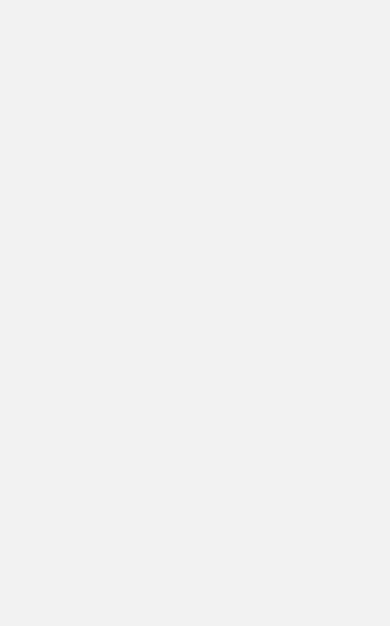
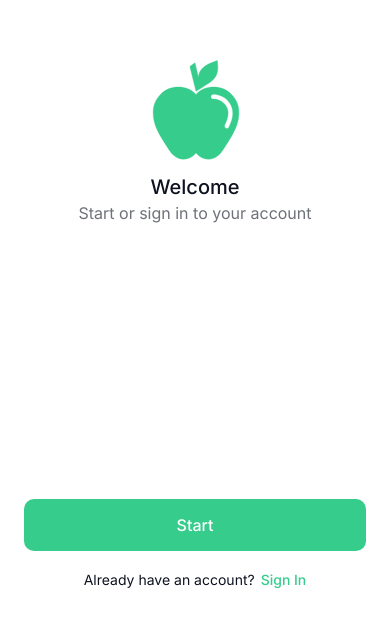
Before and after one commit to BerkeEfeKendirli/ChungusDiet, a React Native app: screen /Welcome in a window 390 px wide. Shown: the part 216-842 px from the top of the page. Built offline with nearby package versions, Linux system fonts and the light colour scheme.

Commit message:
welcome screen added - button managements

```diff
--- a/App.js
+++ b/App.js
@@ -1,8 +1,8 @@
 import { createBottomTabNavigator } from "@react-navigation/bottom-tabs";
 import { createNativeStackNavigator } from "@react-navigation/native-stack";
-import RecipesScreen from "./screens/RecipesScreen";
-import DiaryScreen from "./screens/DiaryScreen";
-import ReportsScreen from "./screens/ReportsScreen";
+import RecipesScreen from "./screens/Home/RecipesScreen";
+import DiaryScreen from "./screens/Home/DiaryScreen";
+import ReportsScreen from "./screens/Home/ReportsScreen";
 import { useFonts } from "expo-font";
 import { NavigationContainer } from "@react-navigation/native";
 import OnboardingSlideScreen from "./screens/Onboarding/OnboardingSlideScreen";
--- /dev/null
+++ b/components/buttons/Button.js
@@ -0,0 +1,32 @@
+import { Pressable, StyleSheet, Text } from "react-native";
+import { StyleColors } from "../../constants/colors";
+
+function Button({ onPress, text }) {
+  return (
+    <Pressable
+      onPress={onPress}
+      style={({ pressed }) => [styles.button, pressed && styles.pressed]}
+    >
+      <Text style={styles.text}>{text}</Text>
+    </Pressable>
+  );
+}
+
+export default Button;
+
+const styles = StyleSheet.create({
+  button: {
+    backgroundColor: StyleColors.primary,
+    borderRadius: 10,
+  },
+  pressed: {
+    opacity: 0.7,
+  },
+  text: {
+    fontFamily: "inter-medium",
+    textAlign: "center",
+    fontSize: 16,
+    paddingVertical: 16,
+    color: StyleColors.onPrimary,
+  },
+});
--- a/components/buttons/TextButton.js
+++ b/components/buttons/TextButton.js
@@ -1,13 +1,13 @@
 import { Pressable, Text, StyleSheet } from "react-native";
 import { StyleColors } from "../../constants/colors";
 
-function TextButton({ text, onPress }) {
+function TextButton({ text, onPress, style }) {
   return (
     <Pressable
       style={({ pressed }) => pressed && styles.pressed}
       onPress={onPress}
     >
-      <Text style={styles.text}>{text}</Text>
+      <Text style={style}>{text}</Text>
     </Pressable>
   );
 }
@@ -15,11 +15,6 @@ function TextButton({ text, onPress }) {
 export default TextButton;
 
 const styles = StyleSheet.create({
-  text: {
-    fontFamily: "inter-regular",
-    fontSize: 16,
-    color: StyleColors.onBackgroundVariant,
-  },
   pressed: {
     opacity: 0.7,
   },
--- a/components/onboarding/OnboardingPagination.js
+++ b/components/onboarding/OnboardingNavigation.js
@@ -2,7 +2,7 @@ import { StyleSheet, View, Animated } from "react-native";
 import { StyleColors } from "../../constants/colors";
 import { useEffect, useRef } from "react";
 
-function OnboardingPagination({ slides, currentSlide }) {
+function OnboardingNavigation({ slides, currentSlide }) {
   const animatedValues = useRef(
     slides.map(() => new Animated.Value(0))
   ).current;
@@ -11,7 +11,7 @@ function OnboardingPagination({ slides, currentSlide }) {
     animatedValues.forEach((animValue, index) => {
       Animated.timing(animValue, {
         toValue: index === currentSlide ? 1 : 0,
-        duration: 300,
+        duration: 100,
         useNativeDriver: false,
       }).start();
     });
@@ -40,7 +40,7 @@ function OnboardingPagination({ slides, currentSlide }) {
   );
 }
 
-export default OnboardingPagination;
+export default OnboardingNavigation;
 
 const styles = StyleSheet.create({
   pagination: {
--- a/screens/Onboarding/OnboardingSlideScreen.js
+++ b/screens/Onboarding/OnboardingSlideScreen.js
@@ -2,7 +2,7 @@ import { useRef, useState } from "react";
 import { View, StyleSheet, ScrollView, Dimensions } from "react-native";
 import { onboardingSlideData } from "../../data/onboardingSlideData";
 import OnboardingSlideItem from "../../components/onboarding/OnboardingSlideItem";
-import OnboardingPagination from "../../components/onboarding/OnboardingPagination";
+import OnboardingNavigation from "../../components/onboarding/OnboardingNavigation";
 import FloatingActionButton from "../../components/buttons/FloatingActionButton";
 import TextButton from "../../components/buttons/TextButton";
 import { StyleColors } from "../../constants/colors";
@@ -53,14 +53,19 @@ function OnboardingSlideScreen({ navigation }) {
             <OnboardingSlideItem key={slide.id} slide={slide} />
           ))}
         </ScrollView>
-        <OnboardingPagination
+        <OnboardingNavigation
           slides={onboardingSlideData}
           currentSlide={currentSlide}
         />
       </View>
       <View style={styles.buttons}>
         {currentSlide > 0 ? (
-          <TextButton text="Back" onPress={handleBack} />
+          <TextButton
+            text="Back"
+            color={StyleColors.onBackgroundVariant}
+            onPress={handleBack}
+            style={styles.backButton}
+          />
         ) : (
           <TextButton />
         )}
@@ -87,10 +92,15 @@ const styles = StyleSheet.create({
   },
   buttons: {
     paddingHorizontal: 24,
-    marginBottom: 40,
+    paddingBottom: 40,
     width: width,
     flexDirection: "row",
     justifyContent: "space-between",
     alignItems: "center",
   },
+  backButton: {
+    fontFamily: "inter-regular",
+    fontSize: 16,
+    color: StyleColors.onBackgroundVariant,
+  },
 });
--- a/screens/Onboarding/WelcomeScreen.js
+++ b/screens/Onboarding/WelcomeScreen.js
@@ -1,3 +1,95 @@
-function WelcomeScreen() {}
+import { View, StyleSheet, Text, Dimensions } from "react-native";
+import Onboarding4 from "../../assets/images/svg/Onboarding4";
+import { StyleColors } from "../../constants/colors";
+import Button from "../../components/buttons/Button";
+import TextButton from "../../components/buttons/TextButton";
+
+function WelcomeScreen({ navigation }) {
+  const startButtonHandler = () => {
+    navigation.navigate("Home");
+  };
+
+  return (
+    <View style={styles.rootContainer}>
+      <View style={styles.content}>
+        <View style={styles.svgContainer}>
+          <Onboarding4 />
+        </View>
+        <View style={styles.textContainer}>
+          <Text style={styles.title}>Welcome</Text>
+          <Text style={styles.subtitle}>Start or sign in to your account</Text>
+        </View>
+      </View>
+      <View style={styles.startContainer}>
+        <View style={styles.button}>
+          <Button text="Start" onPress={startButtonHandler} />
+        </View>
+        <View style={styles.startTextContainer}>
+          <Text style={styles.startText}>Already have an account?</Text>
+          <TextButton
+            text="Sign In"
+            color={StyleColors.primary}
+            style={styles.startTextButton}
+          />
+        </View>
+      </View>
+    </View>
+  );
+}
 
 export default WelcomeScreen;
+
+const styles = StyleSheet.create({
+  rootContainer: {
+    flex: 1,
+    backgroundColor: StyleColors.background,
+    justifyContent: "center",
+    alignItems: "center",
+  },
+  content: {
+    flex: 1,
+    justifyContent: "center",
+    alignItems: "center",
+  },
+  svgContainer: {
+    marginBottom: 15,
+  },
+  textContainer: {
+    justifyContent: "center",
+    alignItems: "center",
+  },
+  title: {
+    fontFamily: "inter-medium",
+    fontSize: 20,
+    color: StyleColors.onBackground,
+    marginBottom: 4,
+  },
+  subtitle: {
+    fontFamily: "inter-regular",
+    fontSize: 16,
+    color: StyleColors.onBackgroundVariant,
+  },
+  startContainer: {
+    width: "100%",
+    paddingHorizontal: 24,
+    paddingBottom: 40,
+  },
+  button: {
+    marginBottom: 20,
+  },
+  startTextContainer: {
+    flexDirection: "row",
+    justifyContent: "center",
+  },
+  startText: {
+    fontFamily: "inter-regular",
+    fontSize: 14,
+    color: StyleColors.onBackground,
+    marginRight: 6,
+  },
+  startTextButton: {
+    fontFamily: "inter-medium",
+    fontSize: 14,
+    color: StyleColors.primary,
+  },
+});
```
Also changed, not shown: screens/Home/DiaryScreen.js (renamed from screens/DiaryScreen.js), screens/Home/RecipesScreen.js (renamed from screens/RecipesScreen.js), screens/Home/ReportsScreen.js (renamed from screens/ReportsScreen.js).
